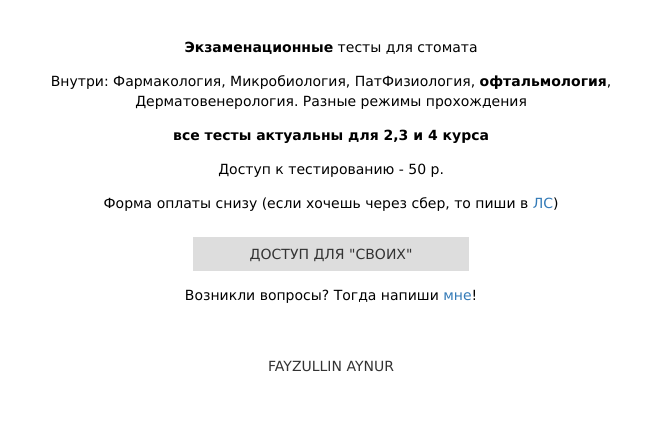
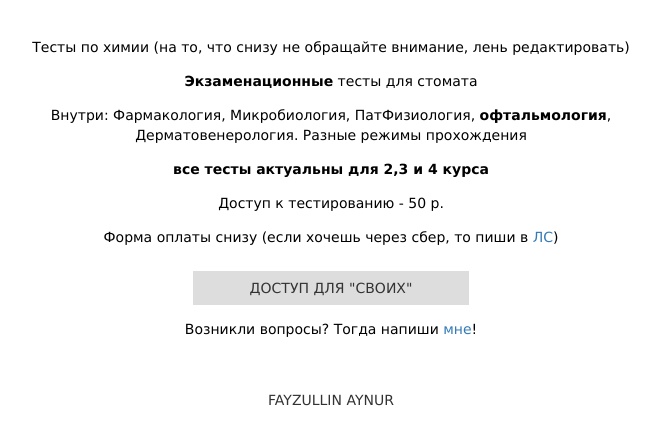
Before and after one commit to necognitum/necognitum.github.io, a plain HTML site: page index.html in a window 1280 px wide. Shown: the part 154-598 px from the top of the page, without its empty margins (309-969 px from the left). Drawn offline with Linux system fonts and the light colour scheme.

Commit message:
Update index.html

```diff
--- a/index.html
+++ b/index.html
@@ -51,6 +51,7 @@
 
         </div>
         <div class="items">
+		<p> Тесты по химии (на то, что снизу не обращайте внимание, лень редактировать) </p>
             <p> <b>Экзаменационные</b> тесты для стомата</p>
             <p> Внутри: Фармакология, Микробиология, ПатФизиология, <b>офтальмология</b>, Дерматовенерология. Разные режимы прохождения</p>
           <p><b>все тесты актуальны для 2,3 и 4 курса</b></p>
```
